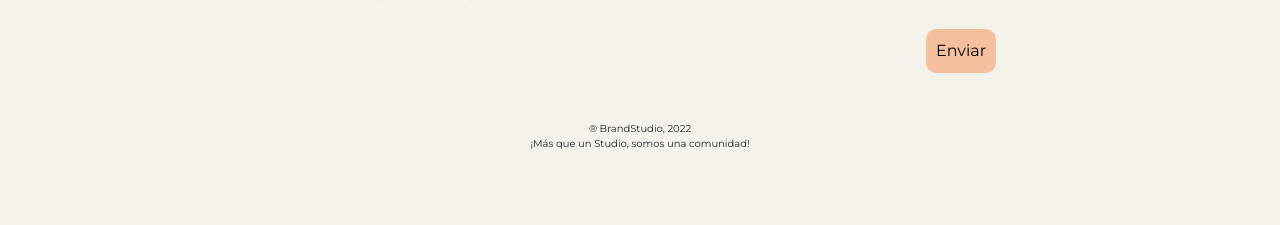
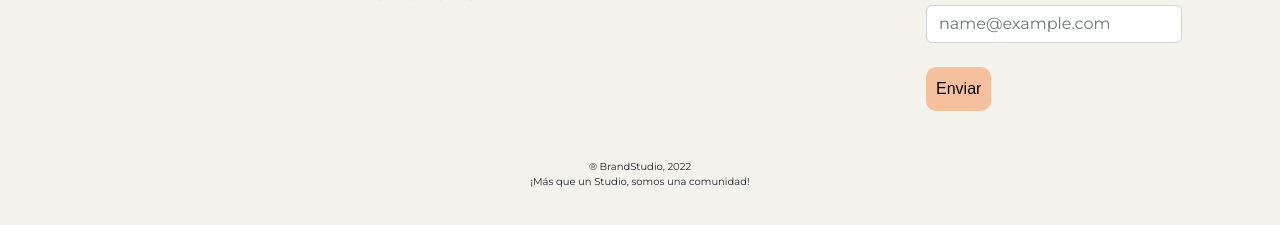
Before and after one commit to henrylicam/BrandStudio, a plain HTML site: page index.html in a window 1280 px wide. Shown: the part 3435-3660 px from the top of the page. Before the commit the page ends 3626 px from the top, so only its background shows below. Drawn offline with nearby package versions, Linux system fonts and the light colour scheme; a web font is replaced by a local one.

Commit message:
Arreglando formato

```diff
--- a/index.html
+++ b/index.html
@@ -415,8 +415,12 @@
                         Déjanos tu correo y no te perderás de ninguna información ni
                         actualización importante.
                     </p>
-                    <br />
-                    <button class="suscribete__boton">Enviar</button>
+                    <input type="email" class="form-control" id="exampleFormControlInput1"
+                        placeholder="name@example.com">
+                    <br>
+                    <button class="contactanos__boton">
+                        <a href="#">Enviar</a>
+                    </button>
                 </div>
             </div>
             <br /><br />
```
